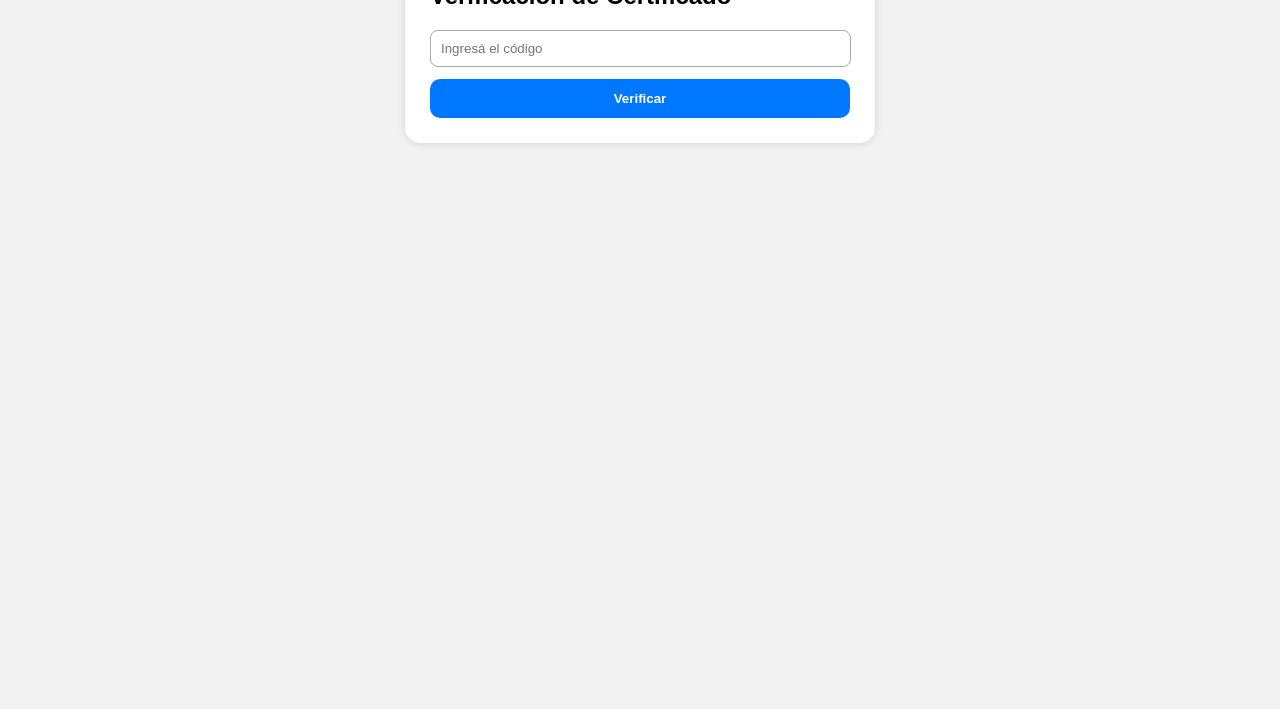
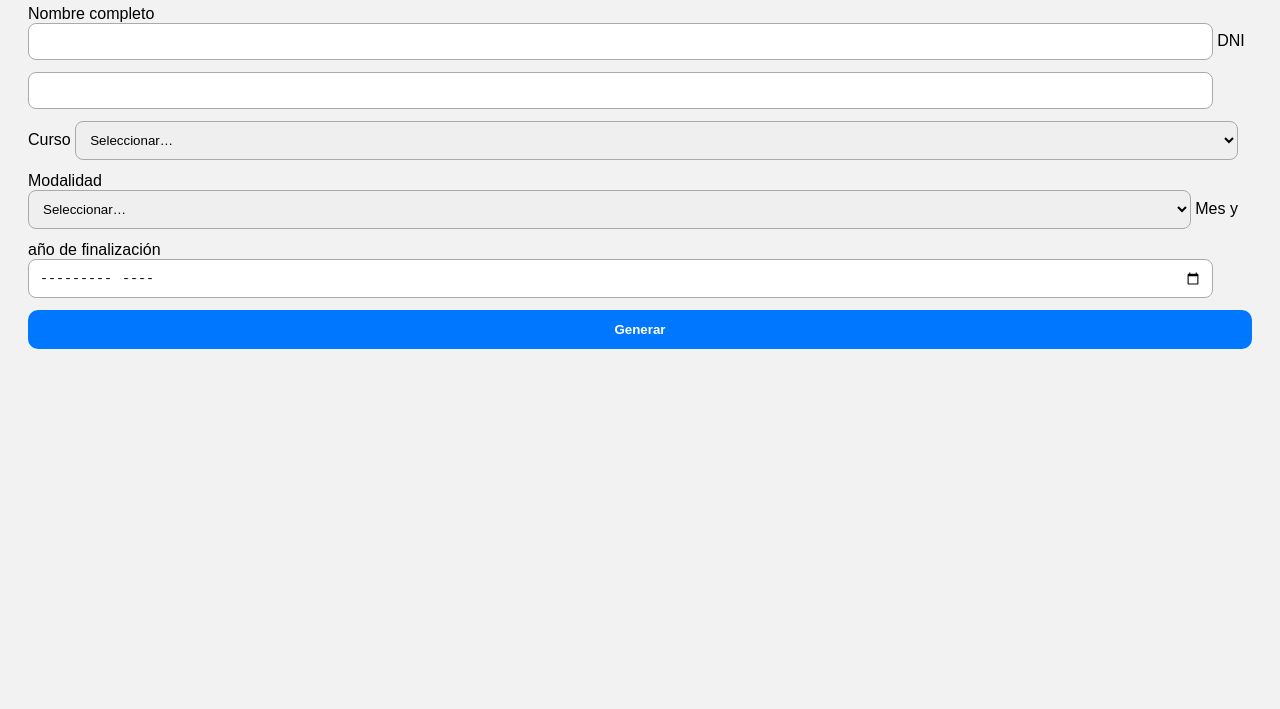
Before and after one commit to axeltronic/verificar, a plain HTML site: page index.html in a window 1280 px wide. Shown: the part 91-800 px from the top of the page. Drawn offline with Linux system fonts and the light colour scheme.

Commit message:
Update index.html

```diff
--- a/index.html
+++ b/index.html
@@ -1,23 +1,50 @@
 <!DOCTYPE html>
 <html lang="es">
 <head>
-    <meta charset="UTF-8">
-    <meta name="viewport" content="width=device-width, initial-scale=1.0">
-    <title>Verificación - Axeltronic</title>
-    <link rel="stylesheet" href="style.css">
+  <meta charset="UTF-8">
+  <meta name="viewport" content="width=device-width, initial-scale=1.0">
+  <title>Generar certificado</title>
+  <link rel="stylesheet" href="style.css">
 </head>
 <body>
 
-<div class="container">
-    <h2>Verificación de Certificado</h2>
+<h2>Generar Certificado</h2>
 
-    <input type="text" id="codigoInput" placeholder="Ingresá el código">
+<form id="certForm">
+  <label>Nombre completo</label>
+  <input type="text" id="name" required>
 
-    <button onclick="verificarCodigo()">Verificar</button>
+  <label>DNI</label>
+  <input type="text" id="dni" required>
 
-    <div id="resultado"></div>
+  <label>Curso</label>
+  <select id="course" required>
+    <option value="">Seleccionar…</option>
+    <option>Reparación de celulares</option>
+    <option>Reparación de celulares intermedio</option>
+    <option>Remanufactura de pantallas</option>
+    <option>Software básico-intermedio</option>
+  </select>
+
+  <label>Modalidad</label>
+  <select id="modality" required>
+    <option value="">Seleccionar…</option>
+    <option>Presencial</option>
+    <option>Online</option>
+  </select>
+
+  <label>Mes y año de finalización</label>
+  <input type="month" id="enddate" required>
+
+  <button type="submit">Generar</button>
+</form>
+
+<div id="result" style="display:none;">
+  <h3>Certificado generado</h3>
+  <p>Código: <span id="codeDisplay"></span></p>
+  <img id="qrImage" style="width:200px;">
 </div>
 
-<script src="verify.js"></script>
+<script src="admin.js"></script>
 </body>
 </html>
```
